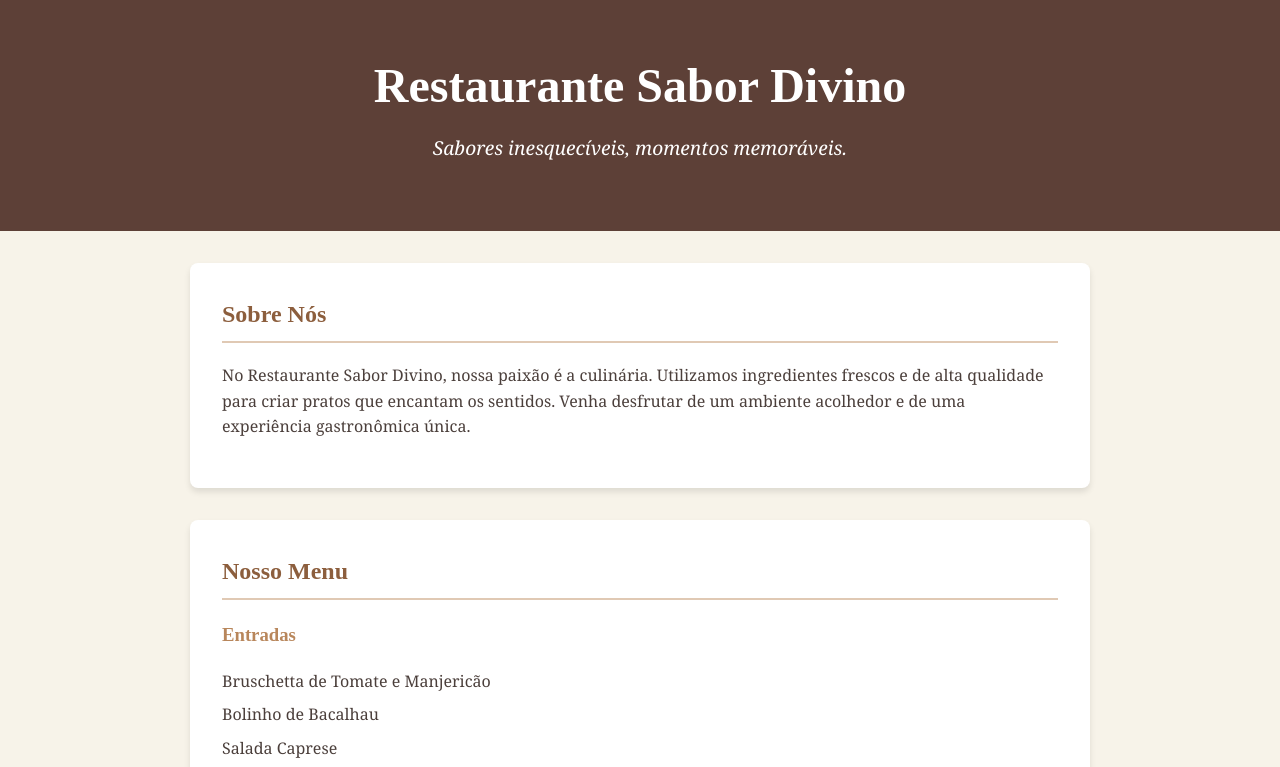
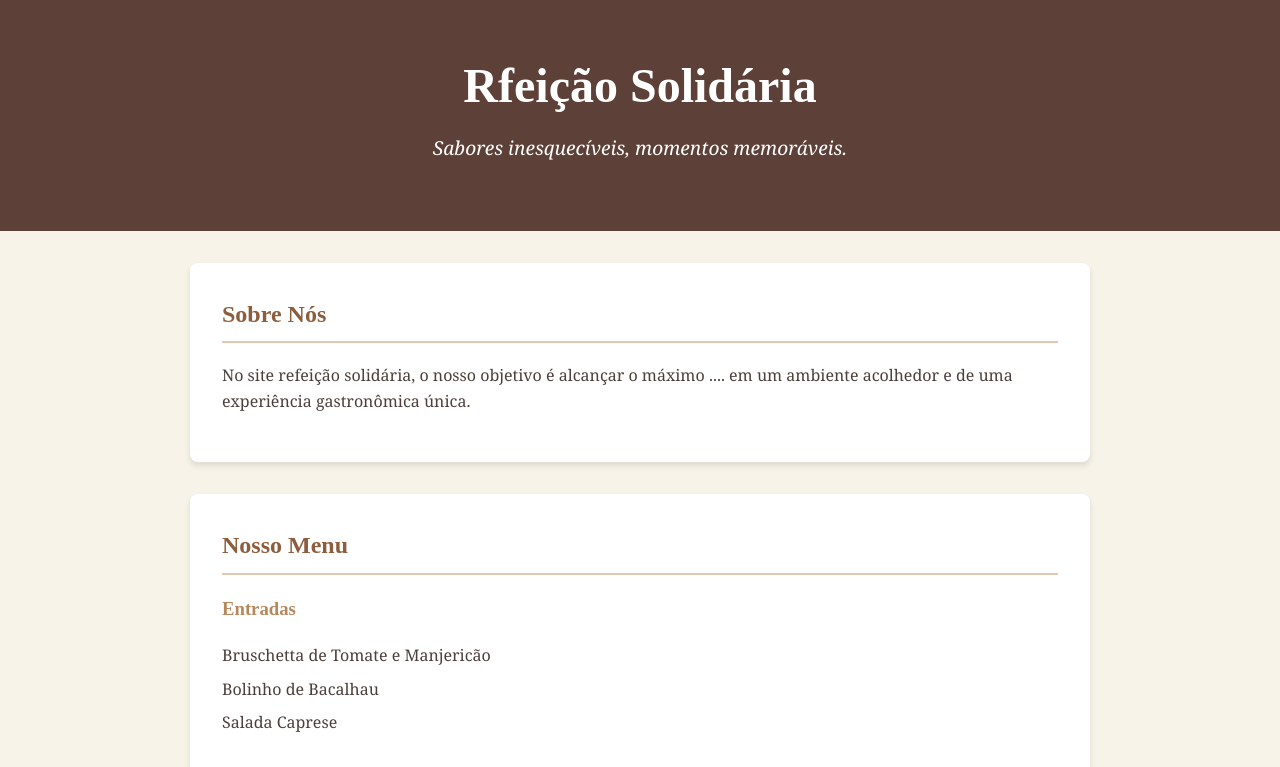
Before and after one commit to Triz2I/refeicao, a plain HTML site: page index.html in a window 1280 px wide. Shown: the top 767 px of the page. Drawn offline with Linux system fonts and the light colour scheme.

Commit message:
Update index.html

```diff
--- a/index.html
+++ b/index.html
@@ -3,12 +3,12 @@
 <head>
     <meta charset="UTF-8">
     <meta name="viewport" content="width=device-width, initial-scale=1.0">
-    <title>Restaurante Sabor Divino</title>
+    <title>Refeição solidária</title>
     <link rel="stylesheet" href="style.css">
 </head>
 <body>
     <header>
-        <h1>Restaurante Sabor Divino</h1>
+        <h1>Rfeição Solidária</h1>
         <p>Sabores inesquecíveis, momentos memoráveis.</p>
     </header>
 
@@ -16,7 +16,7 @@
         <section id="sobre">
             <h2>Sobre Nós</h2>
             <p>
-                No Restaurante Sabor Divino, nossa paixão é a culinária. Utilizamos ingredientes frescos e de alta qualidade para criar pratos que encantam os sentidos. Venha desfrutar de um ambiente acolhedor e de uma experiência gastronômica única.
+                No site refeição solidária, o nosso objetivo é alcançar o máximo .... em um ambiente acolhedor e de uma experiência gastronômica única.
             </p>
         </section>
 
```
